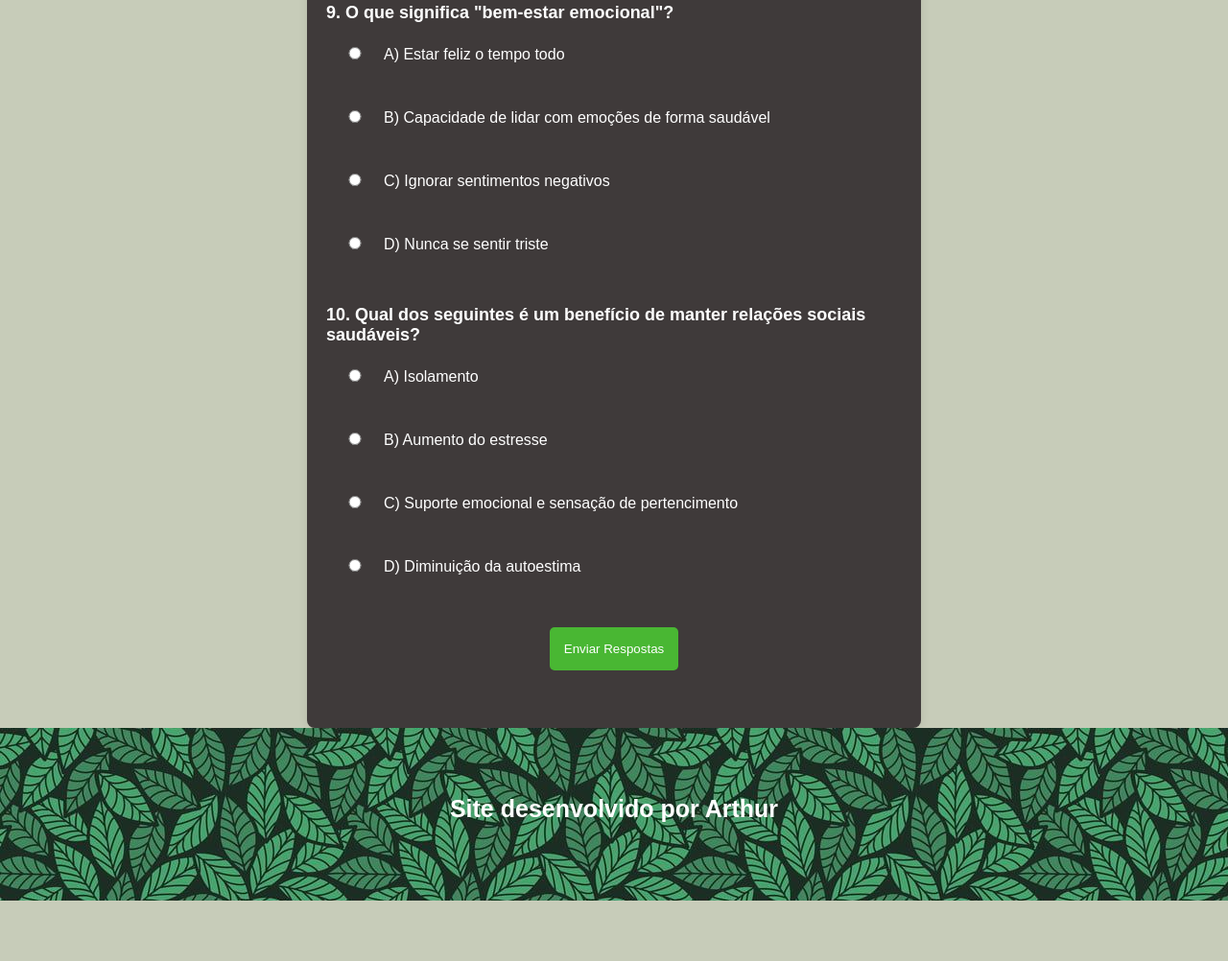
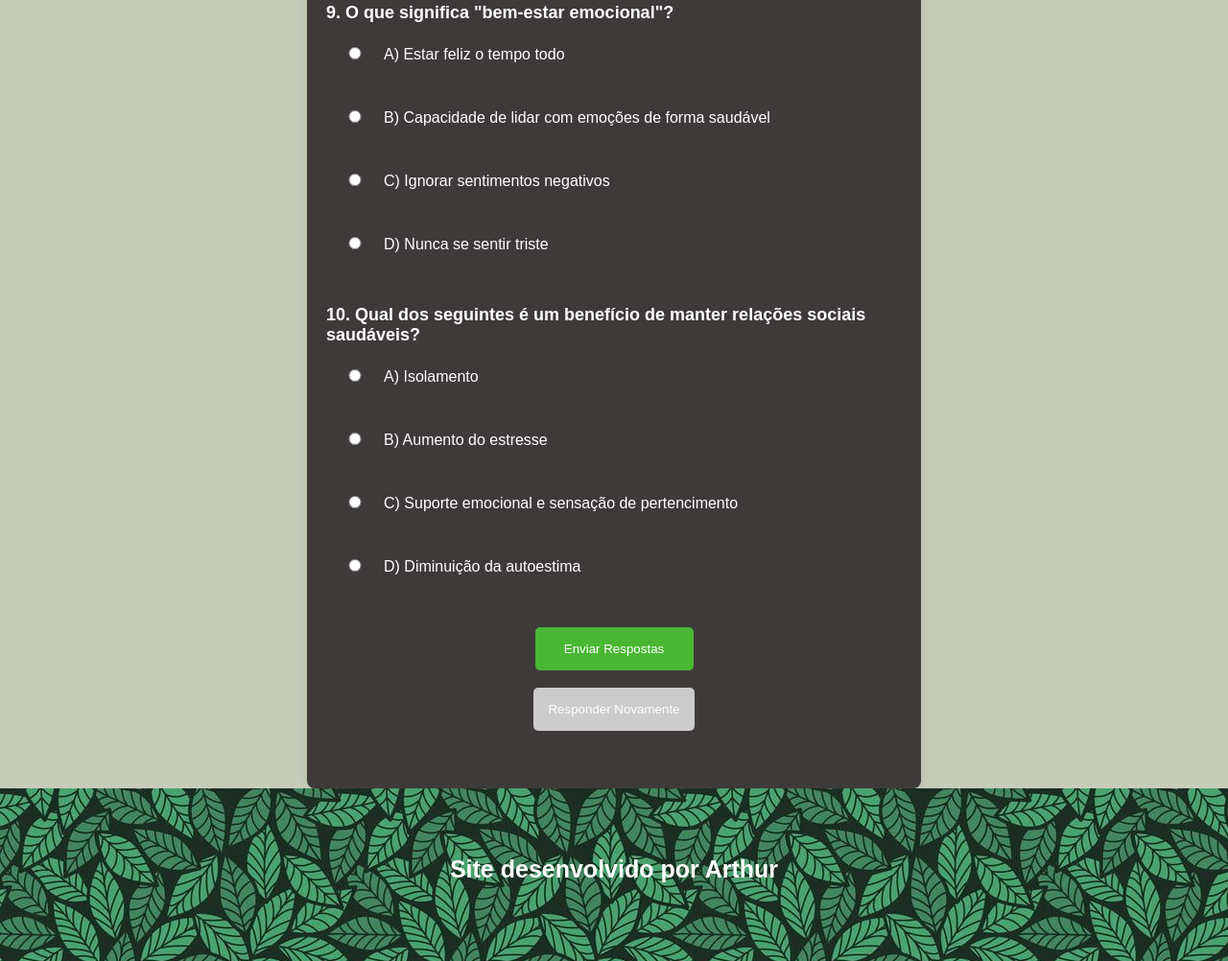
Before and after one commit to arthszz/sitecompleto, a plain HTML site: page quiz.html in a window 1280 px wide. Shown: the part 3086-4088 px from the top of the page at 96% size. Before the commit the page ends 4025 px from the top, so only its background shows below. Drawn offline with Linux system fonts and the light colour scheme.

Commit message:
sitecompleto

```diff
--- a/quiz.html
+++ b/quiz.html
@@ -105,6 +105,8 @@
           </section>
 
           <button type="submit" id="submitButton">Enviar Respostas</button>
+          <br>
+          <button type="button" id="retryButton" disabled>Responder Novamente</button>
         </form>
 
         <audio id="venceusom" src="som/venceu.mp3" preload="auto"></audio>
--- a/script.js
+++ b/script.js
@@ -1,8 +1,13 @@
 document.getElementById('quiz-form').addEventListener('submit', function(event) {
     event.preventDefault();
 
+    // Desativar o botão de enviar
+    document.getElementById('submitButton').disabled = true;
 
+    // Ativar o botão "Responder novamente"
+    document.getElementById('retryButton').disabled = false;
 
+    // Calcular e exibir o resultado
     submitQuiz();
 });
 
@@ -62,3 +67,15 @@ function submitQuiz() {
         document.getElementById('perdeusom').play();
     }
 }
+
+document.getElementById('retryButton').addEventListener('click', function() {
+    // Resetar o formulário
+    document.getElementById('quiz-form').reset();
+
+    // Ativar o botão de enviar e desativar o botão de responder novamente
+    document.getElementById('submitButton').disabled = false;
+    document.getElementById('retryButton').disabled = true;
+
+    // Limpar o resultado
+    document.getElementById('result').innerText = '';
+});
--- a/style.css
+++ b/style.css
@@ -162,6 +162,7 @@ button[type="submit"] {
   cursor: pointer;
   display: block;
   margin: auto;
+  width: 165px;
 }
 
 button[type="submit"]:hover {
@@ -342,3 +343,23 @@ input[type="radio"] {
   background-color: var(--cor1);
   color: #FFF;
 }
+
+button:disabled {
+  background-color: #ccc;
+  cursor: not-allowed;
+}
+
+button {
+  background-color: #49b733;
+  color: #fff;
+  padding: 15px;
+  border: none;
+  border-radius: 5px;
+  cursor: pointer;
+  display: block;
+  margin: auto;
+}
+
+button:hover {
+  background-color: #138002;
+}
```
